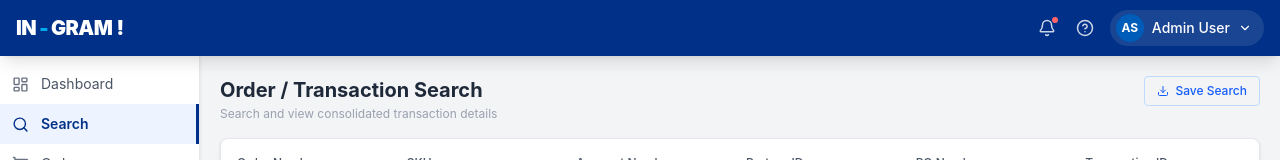
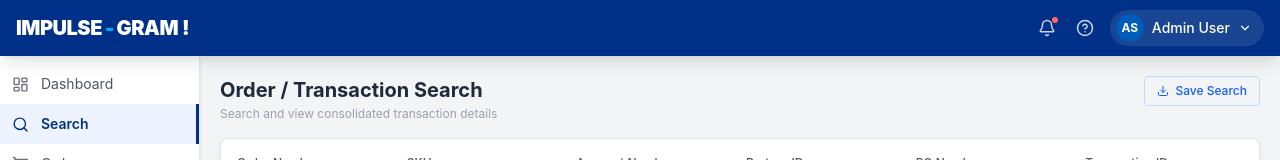
Before and after one commit to im-charmi152/Impulse_Tool, a React (Vite) app in the folder my-dashboard/: page / in a window 1280 px wide. Shown: the top 160 px of the page. Built offline with nearby package versions, Linux system fonts and the light colour scheme.

Commit message:
Dashboard Name changed

```diff
--- a/my-dashboard/src/App.jsx
+++ b/my-dashboard/src/App.jsx
@@ -265,7 +265,7 @@ function Header({ toggleSidebar }) {
         </button>
         <div className="flex items-center gap-0.5 select-none">
           <span className="text-white font-black text-xl tracking-tight">
-            IN
+            IMPULSE
           </span>
           <span className="text-[#00AEEF] font-black text-xl">‑</span>
           <span className="text-white font-black text-xl tracking-tight">
```
